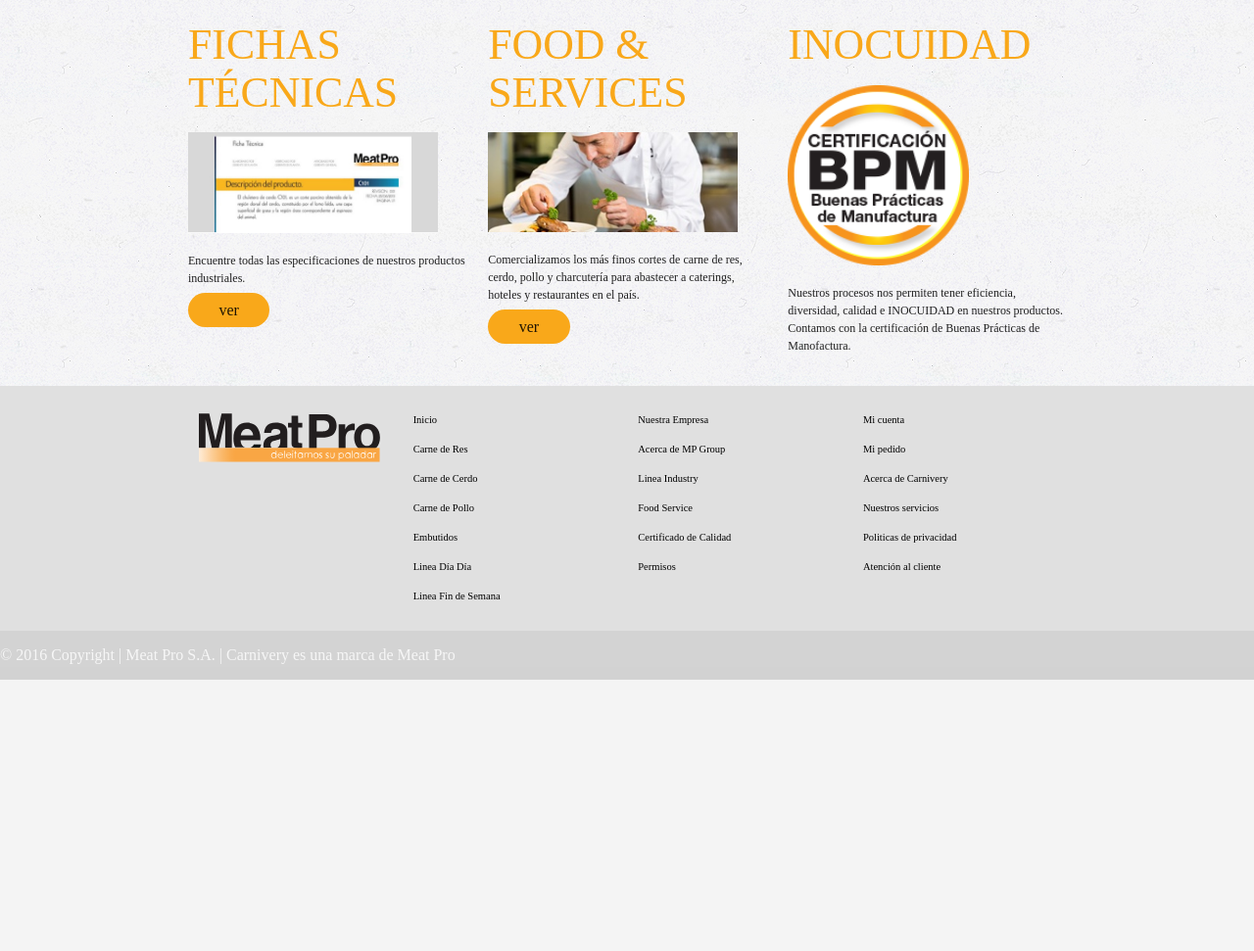
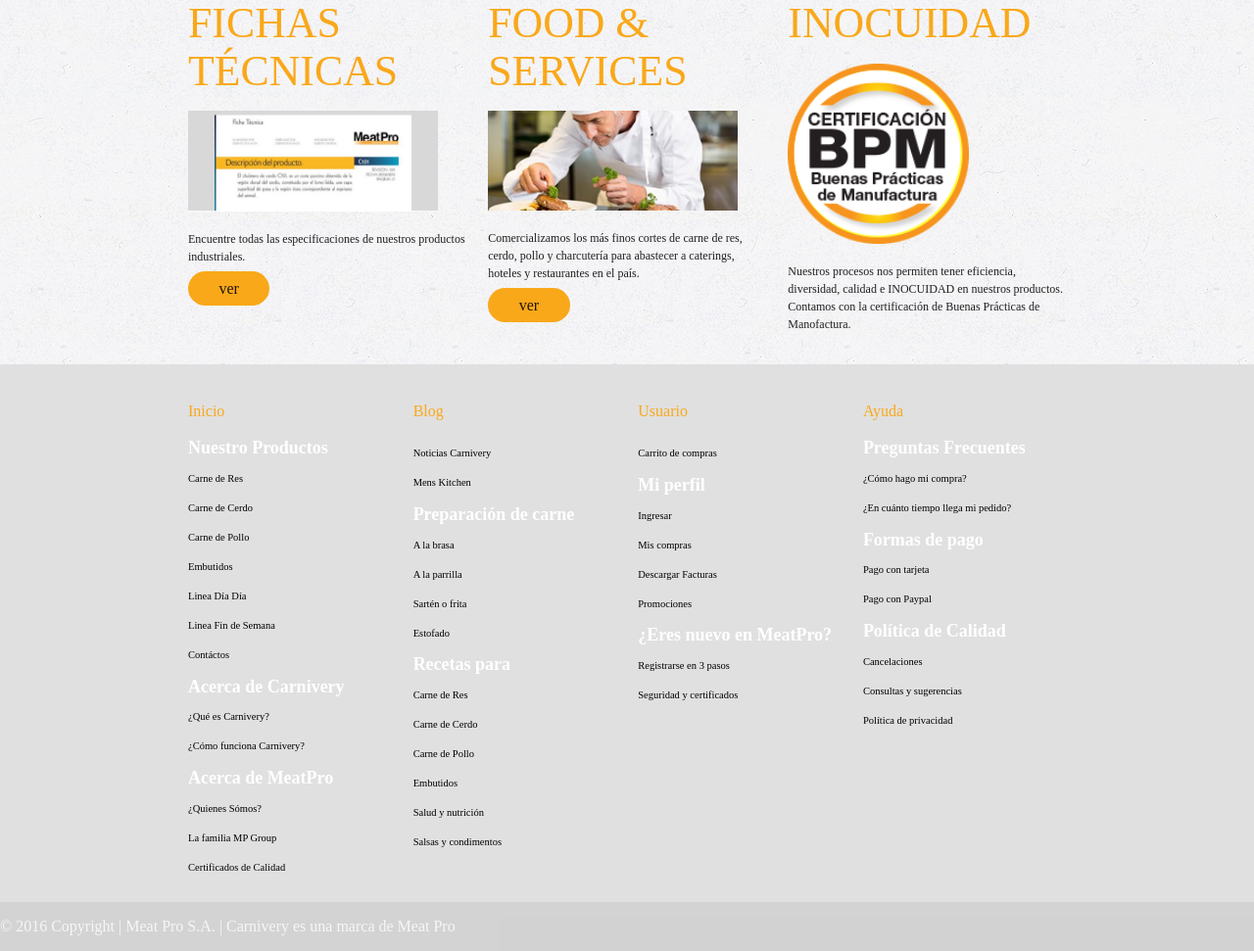
Before and after one commit to iblurdesigner/landingmp, a Node project: template index.jade in a window 1280 px wide. Shown: the part 4400-5371 px from the top of the page at 98% size. Before the commit the page ends 5094 px from the top, so only its background shows below. Run offline with Node 20 templates, Linux system fonts and the light colour scheme; the template is opened without the code that fills it, so the values that code supplies are empty; some libraries are stand-ins or nearby versions; some web fonts are replaced.

Commit message:
nuevo footer para alinearse al de carnivery

```diff
--- a/estilos.styl
+++ b/estilos.styl
@@ -245,6 +245,9 @@
 	color black
 	font-size .7rem
 	line-height 2rem
+.textBold
+	font-weight 700
+	font-size 1.2rem !important
 
 /*MOBILE QUERIES*/
 @media screen and (max-width: 760px)
--- a/index.jade
+++ b/index.jade
@@ -68,13 +68,13 @@
             img(src='img/mobile/logoCarnivery@2x.png', alt='')
           .col.s12
             .row.center
-              button.btnEntrar Ver más
+              a(href="#carHead").btnEntrar Ver más
             .row.center
-              a
+              a(href="#carHead")
                 img(src='img/mobile/fAbajo.png', alt='')
 
     <!-- CARNIVERY INTRODUCCION-->
-    .main-container.carHead
+    .main-container.carHead#carHead
       .container
         .row
           p.col.s12.textCarnivery.sombraText
@@ -108,10 +108,10 @@
                     | Y lo mejor de todo sin salir de casa, con los cortes que elijas podrás preparar los platos que tanto desean los tuyos. Deleita el paladar!
                 .col.s12.l6
                   .row.hide-on-med-and-down.center
-                    .col.l6
-                      img(src="img/paquete.jpg", alt="", width="80%")
-                    .col.l6
-                      img(src="img/paquete.jpg", alt="", width="80%")
+                    //- .col.l6
+                    //-   img(src="img/paquete.jpg", alt="", width="80%")
+                    //- .col.l6
+                    //-   img(src="img/paquete.jpg", alt="", width="80%")
                   .row.l12.center
                     .col.s4
                       img.sizeAnima(src="img/svg/icoRes.svg", alt="")
@@ -211,32 +211,62 @@
     footer.page-footer.pieMP
       .container
         .row
-          .col.m3.l3.s12.hide-on-small-only
-            img(srcset="img/svg/logoMeatPro.svg")
           .col.m3.l3.s6.textFooter
-            a(href="#") Inicio<br>
+            p.textOran Inicio<br>
+            h6.textBold Nuestro Productos<br>
             a(href="#") Carne de Res<br>
             a(href="#") Carne de Cerdo<br>
             a(href="#") Carne de Pollo<br>
             a(href="#") Embutidos<br>
             a(href="#") Linea Día Día<br>
             a(href="#") Linea Fin de Semana<br>
+            a(href="#") Contáctos<br>
+            h6.textBold Acerca de Carnivery<br>
+            a(href="#") ¿Qué es Carnivery?<br>
+            a(href="#") ¿Cómo funciona Carnivery?<br>
+            h6.textBold Acerca de MeatPro<br>
+            a(href="#") ¿Quienes Sómos?<br>
+            a(href="#") La familia MP Group<br>
+            a(href="#") Certificados de Calidad<br>
           .col.m3.l3.s6.textFooter
-            a(href="#") Nuestra Empresa<br>
-            a(href="#") Acerca de MP Group<br>
-            a(href="#") Linea Industry<br>
-            a(href="#") Food Service<br>
-            a(href="#") Certificado de Calidad<br>
-            a(href="#") Permisos<br>
+            p.textOran Blog<br>
+            a(href="#") Noticias Carnivery<br>
+            a(href="#") Mens Kitchen<br>
+            h6.textBold Preparación de carne<br>
+            a(href="#") A la brasa<br>
+            a(href="#") A la parrilla<br>
+            a(href="#") Sartén o frita<br>
+            a(href="#") Estofado<br>
+            h6.textBold Recetas para<br>
+            a(href="#") Carne de Res<br>
+            a(href="#") Carne de Cerdo<br>
+            a(href="#") Carne de Pollo<br>
+            a(href="#") Embutidos<br>
+            a(href="#") Salud y nutrición<br>
+            a(href="#") Salsas y condimentos<br>
           .col.m3.l3.s6.textFooter
-            a(href="#") Mi cuenta<br>
-            a(href="#") Mi pedido<br>
-            a(href="#") Acerca de Carnivery<br>
-            a(href="#") Nuestros servicios<br>
-            a(href="#") Politicas de privacidad<br>
-            a(href="#") Atención al cliente<br>
-          .col.l3.s6.hide-on-med-and-up
-            img(srcset="img/svg/logoMeatPro.svg")
+            p.textOran Usuario<br>
+            a(href="#") Carrito de compras<br>
+            h6.textBold Mi perfil<br>
+            a(href="#") Ingresar<br>
+            a(href="#") Mis compras<br>
+            a(href="#") Descargar Facturas<br>
+            a(href="#") Promociones<br>
+            h6.textBold ¿Eres nuevo en MeatPro?<br>
+            a(href="#") Registrarse en 3 pasos<br>
+            a(href="#") Seguridad y certificados<br>
+          .col.m3.l3.s6.textFooter
+            p.textOran Ayuda<br>
+            h6.textBold Preguntas Frecuentes<br>
+            a(href="#") ¿Cómo hago mi compra?<br>
+            a(href="#") ¿En cuánto tiempo llega mi pedido?<br>
+            h6.textBold Formas de pago<br>
+            a(href="#") Pago con tarjeta<br>
+            a(href="#") Pago con Paypal<br>
+            h6.textBold Política de Calidad<br>
+            a(href="#") Cancelaciones<br>
+            a(href="#") Consultas y sugerencias<br>
+            a(href="#") Política de privacidad<br>
       .footer-copyright
         .main-container.center © 2016 Copyright | Meat Pro S.A. | Carnivery es una marca de Meat Pro
     <!-- JAVA SCRIPT NECESARIOS-->
```
Also changed, not shown: commits.txt (+18 -0 lines), index.html (+25 -12 lines), css/estilos.css, 2 other files.
